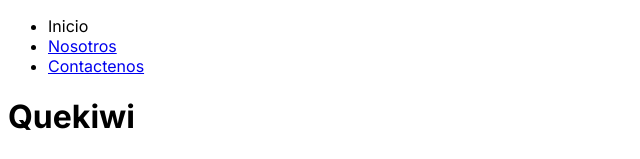
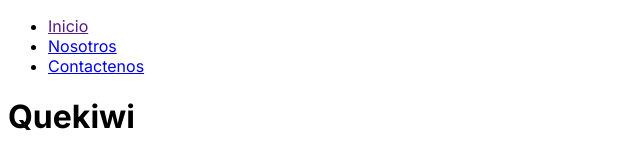
Before and after one commit to artmadeit/quekiwi-frontend, a Next.js app: page / in a window 1280 px wide. Shown: the top 159 px of the page, without its empty margins (0-640 px from the left). Built offline with nearby package versions, Linux system fonts and the light colour scheme.

Commit message:
feat: agregado footer y header al layout

```diff
--- a/app/layout.tsx
+++ b/app/layout.tsx
@@ -1,4 +1,5 @@
 import { Inter } from "next/font/google";
+import Link from "next/link";
 
 const inter = Inter({ subsets: ["latin"] });
 
@@ -14,7 +15,36 @@ export default function RootLayout({
 }) {
   return (
     <html lang="en">
-      <body className={inter.className}>{children}</body>
+      <body className={inter.className}>
+        <Header />
+        {children}
+        <Footer />
+      </body>
     </html>
   );
 }
+
+function Footer() {
+  const year = new Date().getFullYear();
+  return <footer>Copyright © QueKiwi {year}</footer>;
+}
+
+function Header() {
+  return (
+    <header>
+      <nav>
+        <ul>
+          <li>
+            <Link href="">Inicio</Link>
+          </li>
+          <li>
+            <Link href="nosotros">Nosotros</Link>
+          </li>
+          <li>
+            <Link href="contactenos">Contactenos</Link>
+          </li>
+        </ul>
+      </nav>
+    </header>
+  );
+}
--- a/app/page.tsx
+++ b/app/page.tsx
@@ -1,37 +1,10 @@
-import Link from "next/link";
-
 export default function Home() {
   return (
     <main>
-      <Header />
       <h1>Quekiwi</h1>
       <p>
         Somos una veterinaria que cuida a tus mascotas como si fueran nuestras
       </p>
-      <Footer />
     </main>
   );
 }
-
-function Footer() {
-  const year = new Date().getFullYear();
-  return <footer>Copyright © QueKiwi {year}</footer>;
-}
-
-function Header() {
-  return (
-    <header>
-      <nav>
-        <ul>
-          <li>Inicio</li>
-          <li>
-            <Link href="nosotros">Nosotros</Link>
-          </li>
-          <li>
-            <Link href="contactenos">Contactenos</Link>
-          </li>
-        </ul>
-      </nav>
-    </header>
-  );
-}
```
